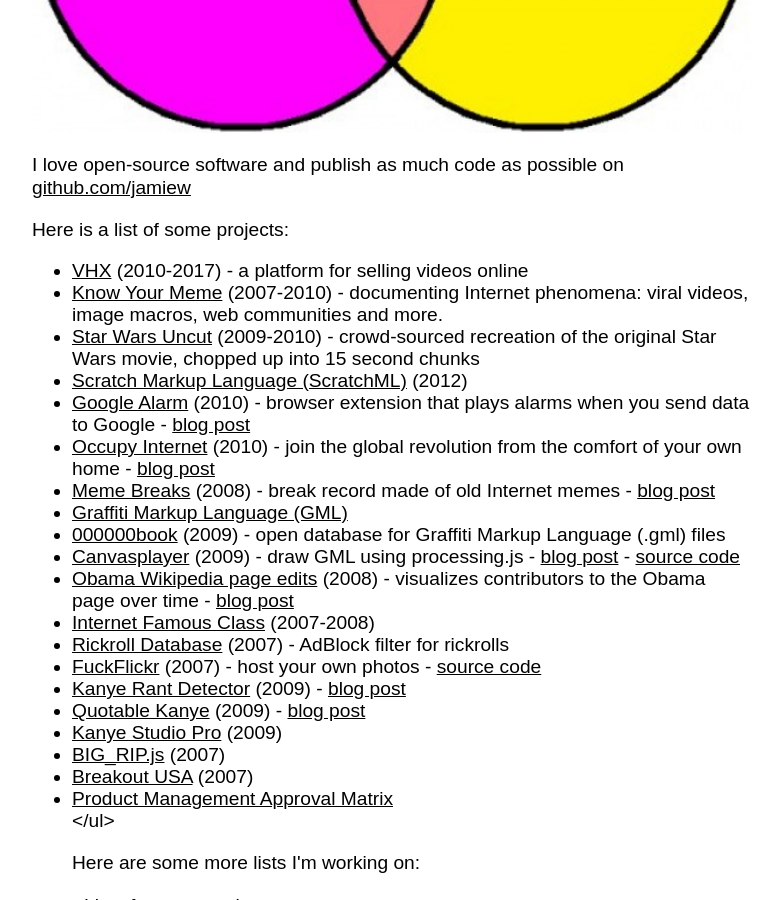
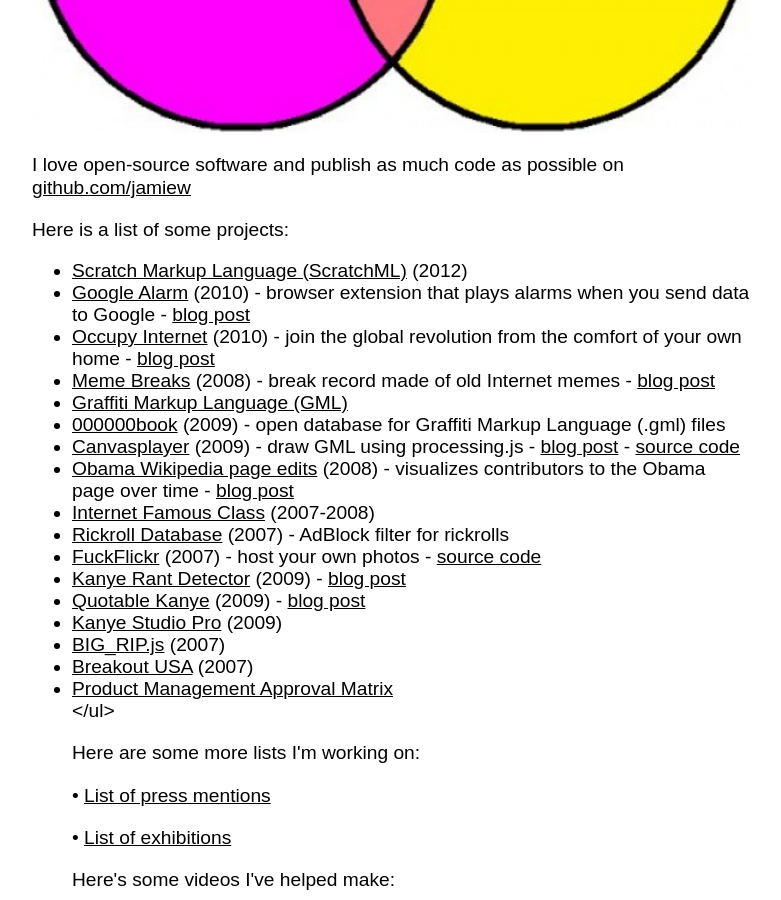
Before and after one commit to jamiew/jamiedubs.com, a Jekyll site: the page built from index.md, in a window 1280 px wide and 900 px high, scrolled down 3692 px. Shown: the whole window, without its empty margins (248-1029 px from the left). Built offline with Jekyll 4.4.1, drawn with Linux system fonts in a browser that asks for light colours.

Commit message:
Edits edits edits

```diff
--- a/index.md
+++ b/index.md
@@ -106,12 +106,12 @@
 
 <p>Here is a list of some projects:</p>
 <ul>
-  <li><a href="http://vhx.tv">VHX</a> (2010-2017) - a platform for selling videos online</li>
-  <li><a href="http://knowyourmeme.com">Know Your Meme</a> (2007-2010) -
+  <!--<li><a href="http://vhx.tv">VHX</a> (2010-2017) - a platform for selling videos online</li>-->
+  <!--<li><a href="http://knowyourmeme.com">Know Your Meme</a> (2007-2010) -
     documenting Internet phenomena: viral videos, image macros, web communities and more.
-    </li>
-  <li><a href="http://starwarsuncut.com">Star Wars Uncut</a> (2009-2010) - crowd-sourced recreation of the
-    original Star Wars movie, chopped up into 15 second chunks</li>
+    </li>-->
+  <!--<li><a href="http://starwarsuncut.com">Star Wars Uncut</a> (2009-2010) - crowd-sourced recreation of the
+    original Star Wars movie, chopped up into 15 second chunks</li>-->
   <!-- showmenonstop http://fffff.at/showmenonstop/ -->
   <!-- Music Video Genome -->
   <li><a href="http://fffff.at/scratchml-data-spec/">Scratch Markup Language (ScratchML)</a> (2012)</li>
@@ -149,7 +149,6 @@
   <li><a href="/big-rip">BIG_RIP.js</a> (2007)</li>
   <li><a href="/breakout-usa">Breakout USA</a> (2007)</li>
   <li><a href="/matrixmaker">Product Management Approval Matrix</a></li>
-
   <!--
   ghettovision https://github.com/jamiew/ghettovision
   eBay Spells & Potions  https://github.com/jamiew/ebay-spells
@@ -159,22 +158,18 @@
   $6 for free
   filemark maker
   -->
-
   <!-- contributed to -->
   <!--
   whytheyhate.us
   Pirates of the Amazon
   White Glove Tracking https://github.com/jamiew/white-glove-tracking
   -->
-
-
   <!-- urbantv -->
   <!--
   <li><a href="/hypetv">HypeTV</a> (2011)</li>
   <li><a href="/localtv">LocalTV</a> (2011)</li>
   <li><a href="/musicblackhole">Music Blackhole</a> (2007)</li>
   -->
-
   <!-- BeNews -->
   <!-- Tave Imagination -->
   <!-- icon maker app -->
```
